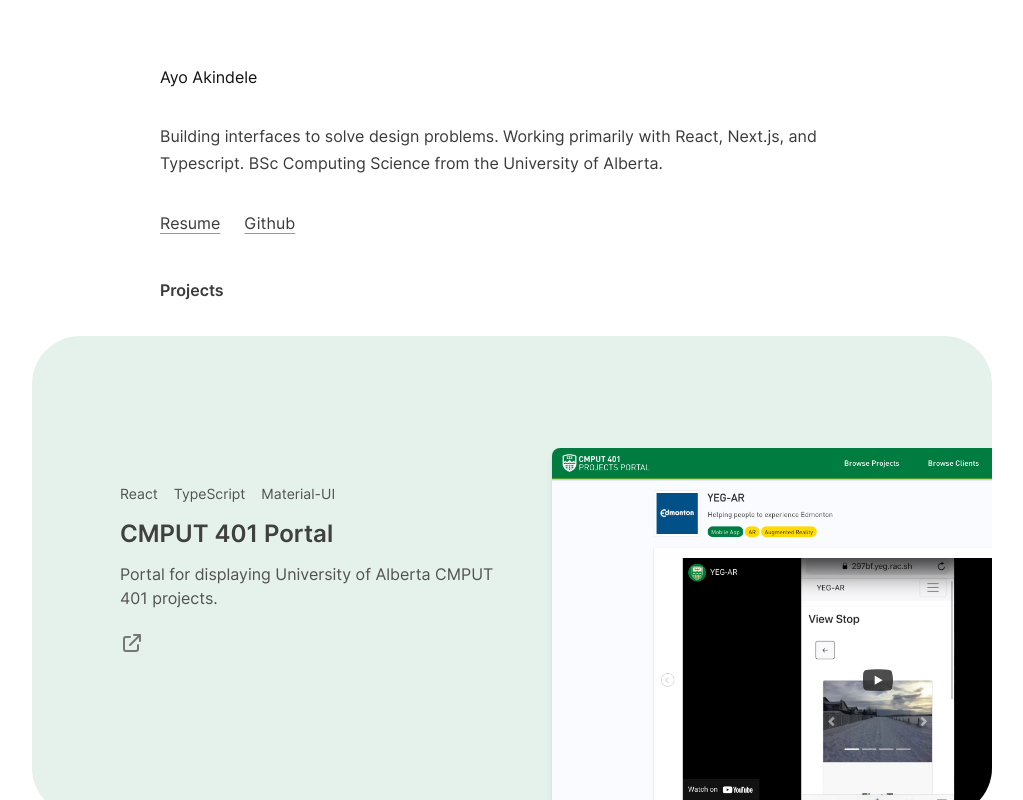
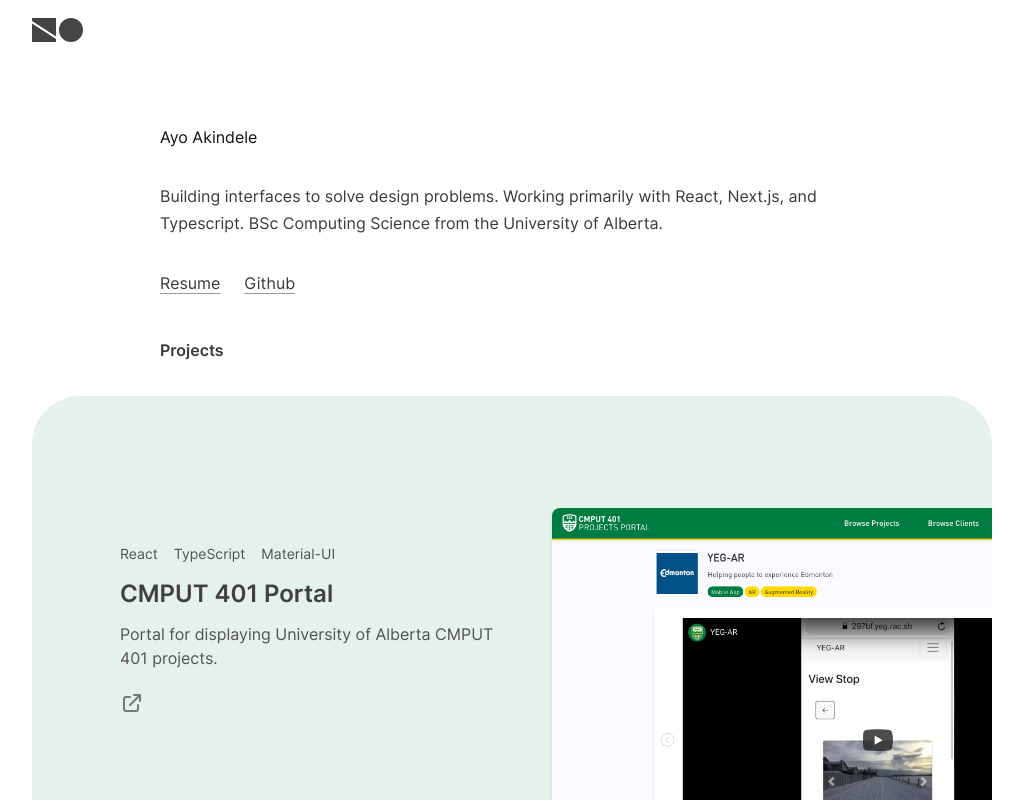
Before and after one commit to aakindel/akin, a Next.js app: page / in a window 1280 px wide. Shown: the top 800 px of the page, without its empty margins (128-1151 px from the left). Built offline with nearby package versions, Linux system fonts and the light colour scheme.

Commit message:
feat: create AppLogo component

```diff
--- /dev/null
+++ b/components/AppLogo/AppLogo.module.scss
@@ -0,0 +1,25 @@
+.g1 {
+  stroke-width: 0.950301;
+}
+
+.path {
+  fill: #444;
+  stroke: #444;
+  stroke-width: 0.950301;
+  stroke-miterlimit: 4;
+  stroke-dasharray: none;
+  stroke-dashoffset: 0;
+  stroke-opacity: 1;
+  paint-order: markers fill stroke;
+}
+
+.ellipse {
+  fill: #444;
+  stroke: #444;
+  stroke-width: 0.99999;
+  stroke-miterlimit: 4;
+  stroke-dasharray: none;
+  stroke-dashoffset: 0;
+  stroke-opacity: 1;
+  paint-order: markers fill stroke;
+}
--- /dev/null
+++ b/components/AppLogo/index.tsx
@@ -0,0 +1,49 @@
+import React from "react";
+import AppLogoStyles from "./AppLogo.module.scss";
+
+// height * 2.125 = width
+// take in only height or width & calculate other from arg
+
+const AppLogoSvg: React.FC = () => {
+  return (
+    <svg
+      version="1.1"
+      viewBox="0 0 13.493747 6.3499997"
+      height="24px"
+      width="51px"
+    >
+      <g transform="translate(-58.559398,-100.76162)" id="layer1">
+        <g
+          // style="stroke-width:0.950301"
+          className={AppLogoStyles["g1"]}
+          transform="matrix(1.0530285,0,0,1.0515672,10.85606,7.9819621)"
+          id="g905"
+        >
+          <path
+            id="rect867"
+            className={AppLogoStyles["path"]}
+            // style="fill:#000000;stroke:#000000;stroke-width:0.950301;stroke-miterlimit:4;stroke-dasharray:none;stroke-dashoffset:0;stroke-opacity:1;paint-order:markers fill stroke"
+            d="m 45.77624,90.472841 v 3.319061 h 5.085416 v -0.0035 z"
+          />
+          <path
+            id="path872"
+            className={AppLogoStyles["path"]}
+            // style="fill:#000000;stroke:#000000;stroke-width:0.950301;stroke-miterlimit:4;stroke-dasharray:none;stroke-dashoffset:0;stroke-opacity:1;paint-order:markers fill stroke"
+            d="M 45.77624,88.721992 50.861656,92.0376 V 88.706485 H 45.77624 Z"
+          />
+        </g>
+        <ellipse
+          ry="2.675005"
+          rx="2.677875"
+          cy="103.93662"
+          cx="68.875275"
+          id="path875"
+          className={AppLogoStyles["ellipse"]}
+          // style="fill:#000000;stroke:#000000;stroke-width:0.99999;stroke-miterlimit:4;stroke-dasharray:none;stroke-dashoffset:0;stroke-opacity:1;paint-order:markers fill stroke"
+        />
+      </g>
+    </svg>
+  );
+};
+
+export default AppLogoSvg;
--- a/pages/index.tsx
+++ b/pages/index.tsx
@@ -2,6 +2,7 @@ import type { NextPage } from "next";
 import Head from "next/head";
 import styles from "@page_styles/Home.module.scss";
 import DSStyles from "@mainds/styles/mainds.module.scss";
+import AppLogo from "@/components/AppLogo";
 import AppLink from "@/components/AppLink";
 import Container from "@/design_systems/mainds/components/Container";
 import ProjectDisplay from "@/components/ProjectDisplay";
@@ -17,9 +18,21 @@ const Home: NextPage = () => {
       </Head>
 
       <main>
+        <Container type="screen-md">
+          <div
+            style={{
+              height: "60px",
+              display: "flex",
+              alignItems: "center",
+            }}
+          >
+            <AppLink href="/" style={{ height: "24px" }}>
+              <AppLogo />
+            </AppLink>
+          </div>
+        </Container>
         <Container type="screen-sm">
           <div style={{ marginBottom: "64px" }}></div>
-          {/* <div style={{ marginBottom: "128px" }}></div> */}
           <p className={styles["lead-paragraph"]}>Ayo Akindele</p>
           <p className={styles["paragraph"]}>
             Building interfaces to solve design problems. Working primarily with
```
Also changed, not shown: components/AppLogo/AppLogo.svg (added).
